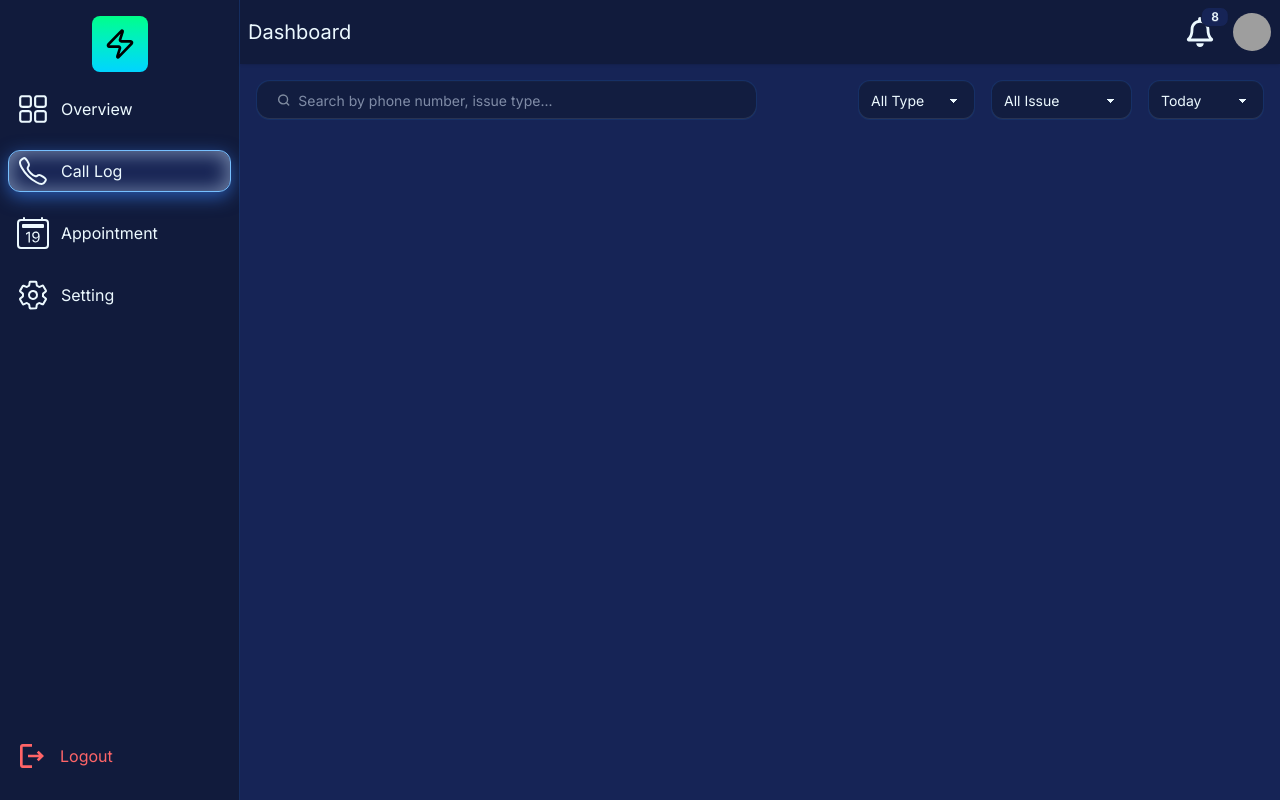
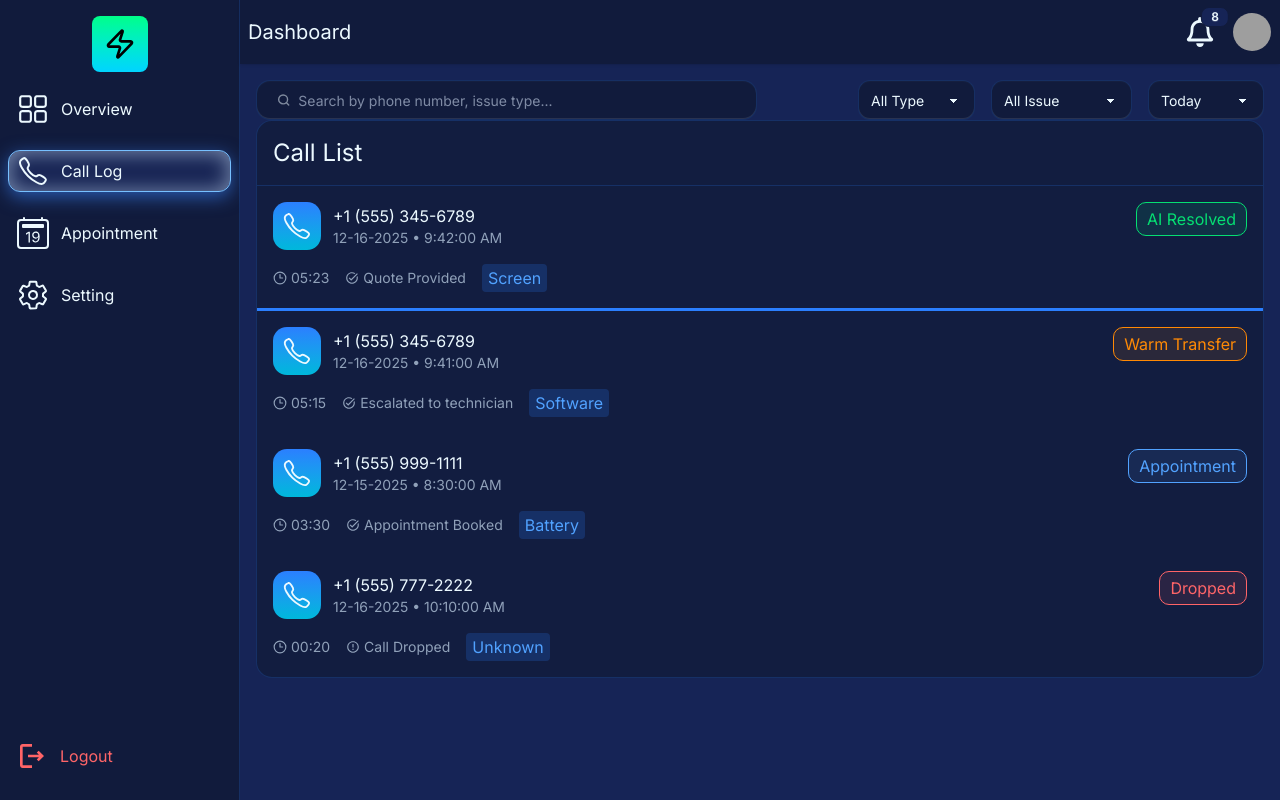
Before and after one commit to kamrulhasanPro/CallHub, a React (Vite) app: page /call-log in a window 1280 px wide. Built offline with nearby package versions, Linux system fonts and the light colour scheme; grey boxes are pictures that could not be loaded.

Commit message:
call list section added

```diff
--- /dev/null
+++ b/public/data/CallsData.json
@@ -0,0 +1,38 @@
+[
+  {
+    "id": "call_001",
+    "phone": "+1 (555) 345-6789",
+    "issueType": "Screen",
+    "status": "AI Resolved",
+    "callType": "Inbound",
+    "duration": 323,
+    "date": "2025-12-16T09:42:00Z"
+  },
+  {
+    "id": "call_002",
+    "phone": "+1 (555) 345-6789",
+    "issueType": "Software",
+    "status": "Warm Transfer",
+    "callType": "Inbound",
+    "duration": 315,
+    "date": "2025-12-16T09:41:00Z"
+  },
+  {
+    "id": "call_003",
+    "phone": "+1 (555) 999-1111",
+    "issueType": "Battery",
+    "status": "Appointment",
+    "callType": "Outbound",
+    "duration": 210,
+    "date": "2025-12-15T08:30:00Z"
+  },
+  {
+    "id": "call_004",
+    "phone": "+1 (555) 777-2222",
+    "issueType": "Unknown",
+    "status": "Dropped",
+    "callType": "Inbound",
+    "duration": 20,
+    "date": "2025-12-16T10:10:00Z"
+  }
+]
--- /dev/null
+++ b/src/components/cards/CallListCard.jsx
@@ -0,0 +1,88 @@
+import React from "react";
+import { CiClock2 } from "react-icons/ci";
+import { IoCallOutline } from "react-icons/io5";
+import { LuClock3 } from "react-icons/lu";
+import { MdOutlineTaskAlt } from "react-icons/md";
+import { RiErrorWarningLine } from "react-icons/ri";
+
+const CallListCard = ({ call, clickCall, setClickCall }) => {
+  const { id, phone, issueType, status, callType, duration, date } = call || {};
+  const dateFormat = new Date(date);
+  const outcomeMap = {
+    "AI Resolved": "Quote Provided",
+    "Warm Transfer": "Escalated to technician",
+    Appointment: "Appointment Booked",
+    Dropped: "Call Dropped",
+  };
+  const statusColor = {
+    "AI Resolved": "text-green-400 bg-green-400/10 border border-green-400",
+    "Warm Transfer":
+      "text-orange-400 bg-orange-400/10 border border-orange-400",
+    Appointment: "text-blue-400 bg-blue-400/10 border border-blue-400",
+    Dropped: "text-red-400 bg-red-400/10 border border-red-400",
+  };
+
+  const getDurationTime = (seconds) => {
+    const min = Math.floor(seconds / 60);
+    const sec = seconds % 60;
+    return `${min.toString().padStart(2, "0")}:${sec.toString().padStart(2, "0")}`;
+  };
+
+  return (
+    <div
+      onClick={() => setClickCall(id)}
+      className={`p-4 ${clickCall === id && "border-b-3 border-[#2B7FFF]"}`}
+    >
+      {/* number & date & type */}
+      <div className="flex items-start gap-2 justify-between">
+        <div className="flex gap-3 items-center">
+          {/* icon */}
+          <div
+            className={`w-12 h-12 rounded-[14px]  flex items-center justify-center text-3xl bg-linear-to-b from-[#2B7FFF] to-[#00B8DB]`}
+          >
+            <IoCallOutline />
+          </div>
+
+          {/* content */}
+          <div>
+            <p>{phone}</p>
+            <p className="smallText">
+              {dateFormat.toLocaleDateString().split("/").join("-")} •{" "}
+              {dateFormat.toLocaleTimeString()}
+            </p>
+          </div>
+        </div>
+
+        {/* type */}
+        <div
+          className={`py-1 px-2.5 border border-[#2B7FFF4D]  rounded-[10px] text-[#51A2FF] w-fit ${statusColor[status]}`}
+          // style={statusColor[status]}
+        >
+          {status}
+        </div>
+      </div>
+
+      {/* more info */}
+      <div className="flex items-center mt-3.5 gap-4">
+        {/* duration */}
+        <div className="flex items-center gap-1 smallText">
+          <LuClock3 />
+          <span>{getDurationTime(duration)}</span>
+        </div>
+
+        {/* type */}
+        <div className="flex items-center gap-1 smallText">
+          {status === "Dropped" ? <RiErrorWarningLine /> : <MdOutlineTaskAlt />}
+          <span>{outcomeMap[status]}</span>
+        </div>
+
+        {/* Issue */}
+        <div className="rounded-sm bg-[#2B7FFF33] text-[#51A2FF] px-1.5 py-0.5 w-fit">
+          {issueType}
+        </div>
+      </div>
+    </div>
+  );
+};
+
+export default CallListCard;
--- /dev/null
+++ b/src/components/sections/dashboard/CallLog/CallListSection.jsx
@@ -0,0 +1,51 @@
+import React, { useEffect, useState } from "react";
+import CallListCard from "../../../cards/CallListCard";
+
+// const getCallHistory = async () => {
+//   try {
+//     const res = await fetch("/CallsData.json");
+//     const data = await res.json();
+//     return data;
+//   } catch (error) {
+//     console.log("data fetching error", error.code);
+//   }
+// };
+
+const CallListSection = () => {
+  // const data = await getCallHistory();
+  const [callHistory, setCallHistory] = useState("");
+  const [clickCall, setClickCall] = useState(null);
+  useEffect(() => {
+    fetch("/data/CallsData.json")
+      .then((res) => res.json())
+      .then((data) => {
+        console.log(data);
+        setCallHistory(data);
+        setClickCall(data[0]?.id)
+      });
+  }, []);
+
+  if (!callHistory) {
+    return <p>Loading.....</p>;
+  }
+
+  console.log(callHistory);
+  return (
+    <div className="bg-base-300 rounded-2xl border border-[#2B7FFF33] w-full overflow-hidden">
+      <div className="p-4 border-b border-[#2B7FFF33] ">
+        <h4 className="text-2xl">Call List</h4>
+      </div>
+      <div>
+        {/* {Array.from({ length: 6 }).map((_, i) => (
+          <CallListCard key={i} />
+          ))} */}
+
+        {callHistory.map((call, i) => (
+          <CallListCard key={i} call={call} clickCall={clickCall} setClickCall={setClickCall}/>
+        ))}
+      </div>
+    </div>
+  );
+};
+
+export default CallListSection;
--- a/src/components/sections/dashboard/CallLog/CallLogSection.jsx
+++ /dev/null
@@ -1,11 +0,0 @@
-import React from 'react';
-
-const CallLogSection = () => {
-    return (
-        <div>
-
-        </div>
-    );
-};
-
-export default CallLogSection;
--- a/src/components/sections/dashboard/CallLog/SearchAndFiltering.jsx
+++ b/src/components/sections/dashboard/CallLog/SearchAndFiltering.jsx
@@ -3,7 +3,7 @@ import React from "react";
 const SearchAndFiltering = () => {
   return (
     <section className="flex flex-col sm:flex-row gap-6 items-center justify-between">
-      <label className="input bg-base-300 rounded-[14px] border border-[#2B7FFF33] outline-none pl-5 w-full">
+      <label className="input bg-base-200 rounded-[14px] border border-[#2B7FFF33] outline-none pl-5 w-full">
         <svg
           className="h-[1em] opacity-50"
           xmlns="http://www.w3.org/2000/svg"
@@ -31,7 +31,7 @@ const SearchAndFiltering = () => {
         {/* type filter */}
         <select
           defaultValue="Pick a color"
-          className="select w-fit rounded-xl bg-base-300  border border-[#2B7FFF33] outline-none [&>*]:text-nowrap"
+          className="select w-fit rounded-xl bg-base-200  border border-[#2B7FFF33] outline-none [&>*]:text-nowrap"
         >
           <option defaultChecked>All Type</option>
           <option>This Month</option>
@@ -42,7 +42,7 @@ const SearchAndFiltering = () => {
         {/* issue filter */}
         <select
           defaultValue="Pick a color"
-          className="select w-fit rounded-xl bg-base-300  border border-[#2B7FFF33] outline-none [&>*]:text-nowrap"
+          className="select w-fit rounded-xl bg-base-200  border border-[#2B7FFF33] outline-none [&>*]:text-nowrap"
         >
           <option defaultChecked>All Issue</option>
           <option>Screen Issue</option>
@@ -53,7 +53,7 @@ const SearchAndFiltering = () => {
         {/* date filter */}
         <select
           defaultValue="Pick a color"
-          className="select w-fit rounded-xl bg-base-300  border border-[#2B7FFF33] outline-none [&>*]:text-nowrap"
+          className="select w-fit rounded-xl bg-base-200  border border-[#2B7FFF33] outline-none [&>*]:text-nowrap"
         >
           <option defaultChecked>Today</option>
           <option>Last Week</option>
--- a/src/pages/Dashboard/CallLog.jsx
+++ b/src/pages/Dashboard/CallLog.jsx
@@ -1,10 +1,12 @@
 import React from "react";
 import SearchAndFiltering from "../../components/sections/dashboard/CallLog/SearchAndFiltering";
+import CallListSection from "../../components/sections/dashboard/CallLog/CallListSection";
 
 const CallLog = () => {
   return (
     <div>
       <SearchAndFiltering />
+      <CallListSection />
     </div>
   );
 };
```
